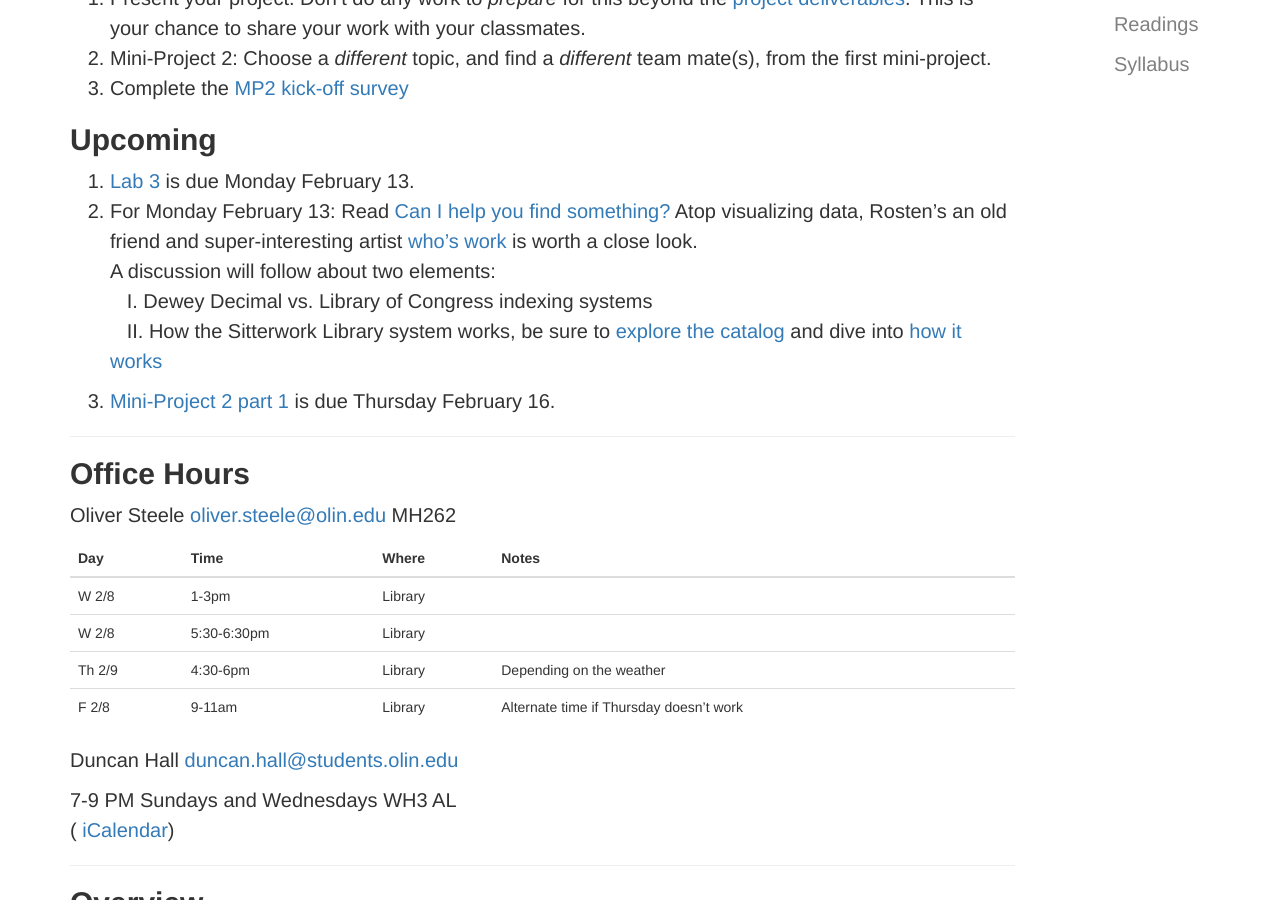
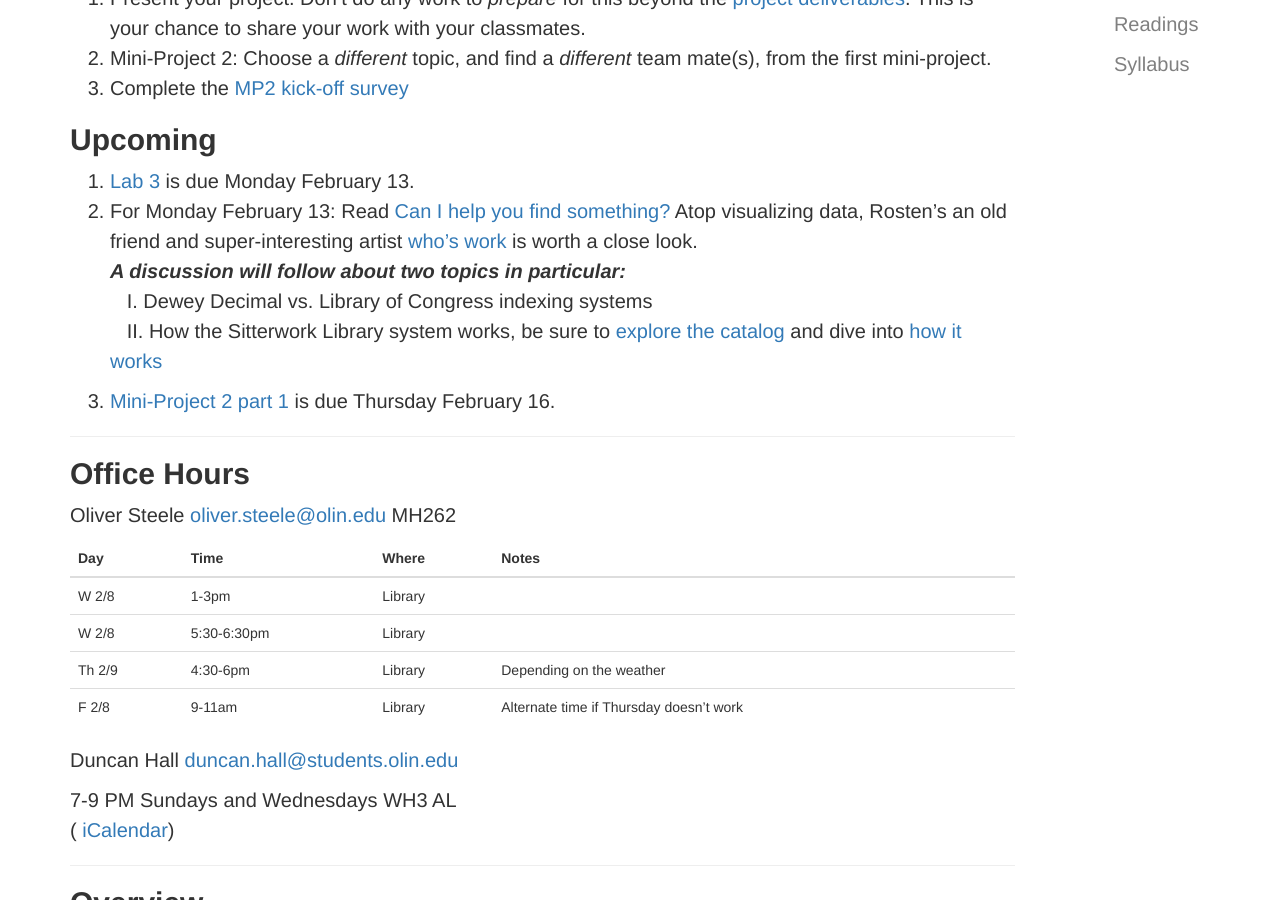
Before and after one commit to osteele/hackingthelibrary.org, a Jekyll site: the page built from index.md, in a window 1280 px wide and 900 px high, scrolled down 424 px. Built offline with Jekyll 4.4.1, drawn with Linux system fonts in a browser that asks for light colours.

Commit message:
styling (sorry, no css) and clarity in writing

```diff
--- a/_data/readings.yml
+++ b/_data/readings.yml
@@ -25,7 +25,7 @@ twelve_factor:
 can_I_help_you_find_something:
   reading: >
     Read [Can I help you find something?](http://www.rostenwoo.biz/index.php/abouthaystacks) Atop visualizing data, Rosten's an old friend and super-interesting artist [who's work](http://www.rostenwoo.biz/) is worth a close look.
-    <br>A discussion will follow about two elements:<br>
+    <br><i><b>A discussion will follow about two topics in particular:</b></i><br>
     &nbsp; &nbsp;I. Dewey Decimal vs. Library of Congress indexing systems <br>
     &nbsp; &nbsp;II. How the Sitterwork Library system works, be sure to [explore the catalog](http://www.sitterwerk-katalog.ch/controller/public/show_book.php?gm=661114) and dive into [how it works](http://www.sitterwerk.ch/en/art-library/dynamic-order.html)
   due: 2017-02-13
```
